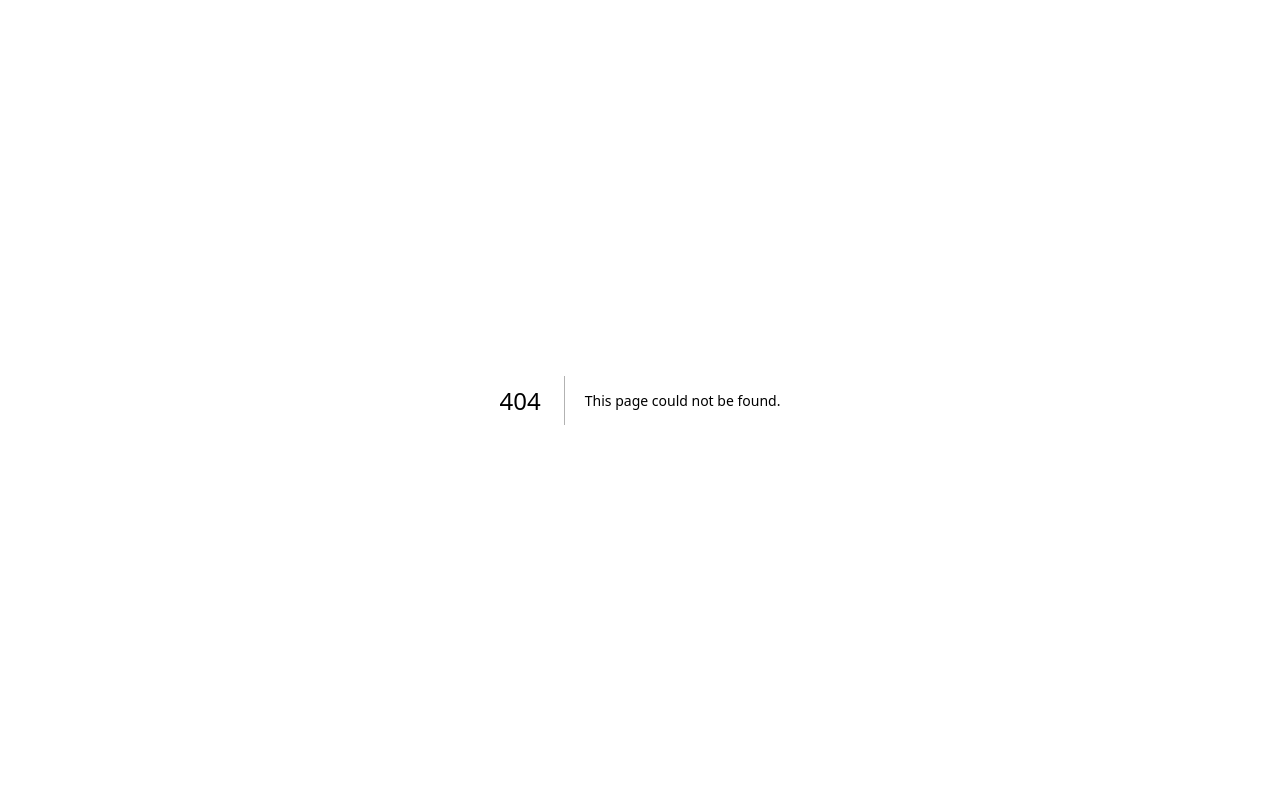
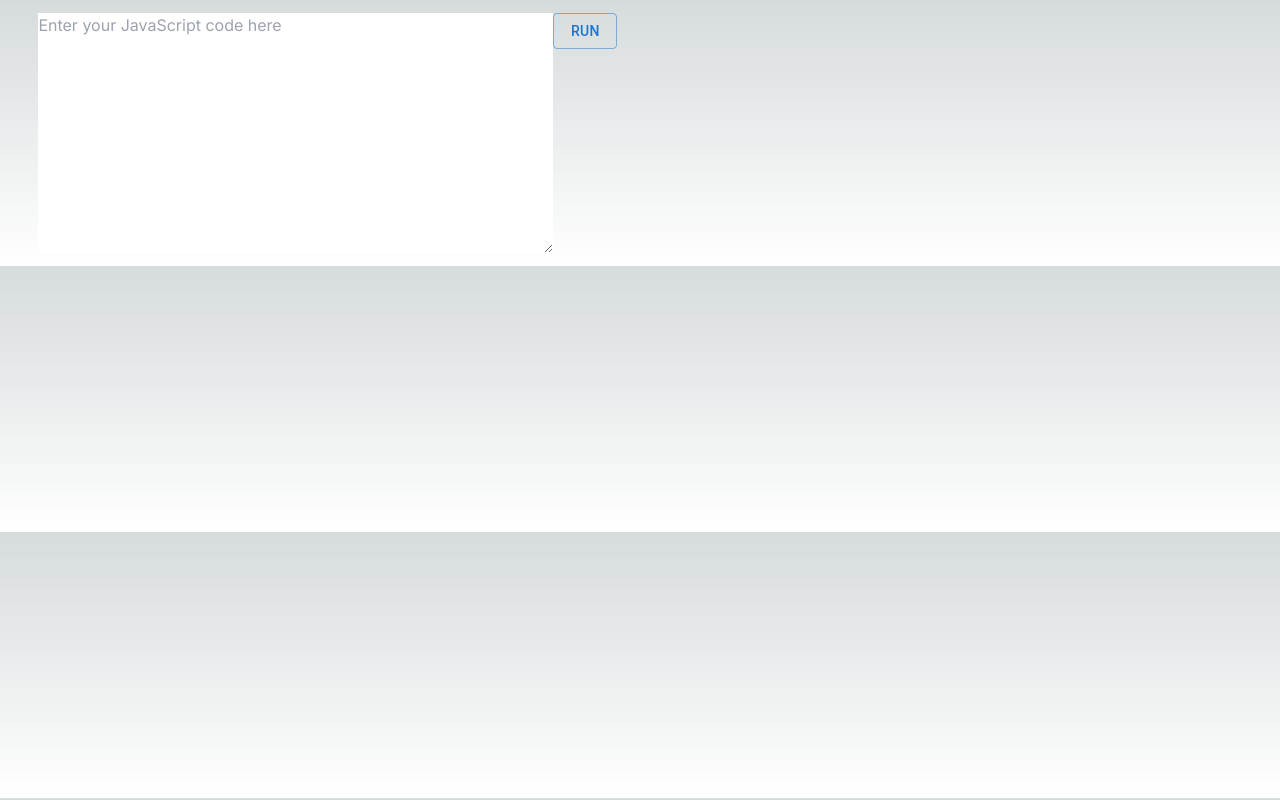
Before and after one commit to gitsudhir/next, a Next.js app: page /javascript in a window 1280 px wide. Before the commit this address had no page. Built offline with nearby package versions, Linux system fonts and the light colour scheme.

Commit message:
javascript code editor online

```diff
--- /dev/null
+++ b/app/certificate/page.tsx
@@ -0,0 +1,7 @@
+import Image from "next/image";
+
+export default function Home() {
+  return (
+    <article>https://www.hackerrank.com/certificates/03e1e538c62c</article>
+  );
+}
--- /dev/null
+++ b/app/javascript/page.jsx
@@ -0,0 +1,46 @@
+"use client"
+import { useState } from 'react';
+import Button from "@mui/material/Button";
+import { useSearchParams } from 'next/navigation'
+
+
+const JsEditor = () => {
+    const searchParams = useSearchParams()
+    const [code, setCode] = useState('');
+    const [output, setOutput] = useState('');
+    const search = searchParams.get('search')
+
+    const runCode = () => {
+        let consoleOutput = '';
+        try {
+            const customConsole = {
+                log: (...args) => {
+                    consoleOutput += args.join(' ') + '\n';
+                },
+            };
+            // eslint-disable-next-line no-new-func
+            const result = new Function('console', code)(customConsole);
+            setOutput(consoleOutput + (result !== undefined ? result : ''));
+        } catch (err) {
+            setOutput(consoleOutput + err.message);
+        }
+    };
+
+    return (<>
+        <p>{search}</p>
+        <div style={{ display: 'flex', alignItems: 'start', margin: '1% 3%' }}>
+            <textarea
+                value={code}
+                onChange={(e) => setCode(e.target.value)}
+                placeholder="Enter your JavaScript code here"
+                rows="10"
+                cols="50"
+            />
+            <Button variant="outlined" onClick={runCode}>Run</Button>
+            <code style={{ color: 'red' }}>{output}</code>
+        </div>
+    </>
+    );
+};
+
+export default JsEditor;
```
